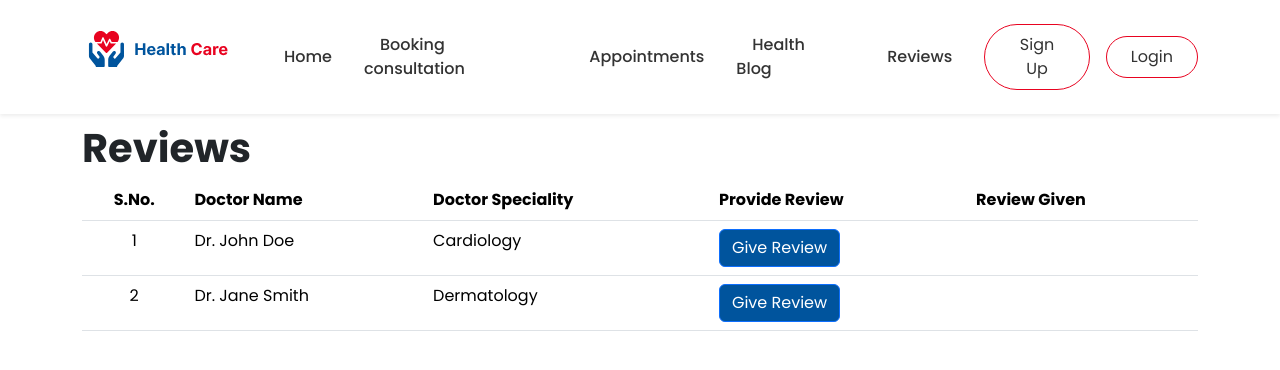
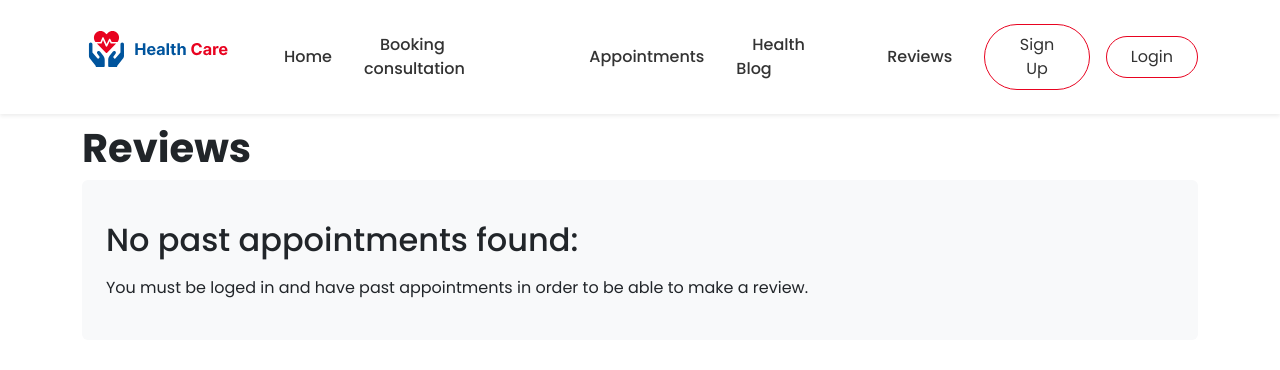
Before and after one commit to Krea132/med_appt_react, a React (Create React App) app: page /reviewForm in a window 1280 px wide. Shown: the top 370 px of the page. Built offline with nearby package versions, Linux system fonts and the light colour scheme.

Commit message:
[NEW] reviewform

```diff
--- a/src/App.js
+++ b/src/App.js
@@ -22,6 +22,8 @@ function App() {
 
         <Notification appointmentUpdated={appointmentUpdated} />
 
+        {/* <GiveReviews /> */}
+
         <Routes>
           <Route path="/" element={<Landing_Page />} />
           <Route path="/signup" element={<Sign_Up />} />
--- a/src/components/Navbar/Navbar.js
+++ b/src/components/Navbar/Navbar.js
@@ -72,7 +72,7 @@ function Navbar() {
               <a href="#">Health Blog</a>
             </li>
             <li className="link">
-              <a href="#">Reviews</a>
+              <Link to="reviewForm">Reviews</Link>
             </li>
             {isLoggedIn ? (
               <>
--- a/src/components/ReviewForm/ReviewForm.js
+++ b/src/components/ReviewForm/ReviewForm.js
@@ -1,16 +1,47 @@
-import React, { useState } from 'react';
+import React, { useEffect, useState } from 'react';
 import Popup from 'reactjs-popup';
 import 'reactjs-popup/dist/index.css';
 
-const doctors = [
-  { name: 'Dr. John Doe', speciality: 'Cardiology' },
-  { name: 'Dr. Jane Smith', speciality: 'Dermatology' }
-];
+const ReviewForm = () => {
+  const [appointments, setAppointments] = useState([]);
+  const [reviews, setReviews] = useState([]);
 
-const ReviewForm = () => {
+  // Cargar doctores con reservas pasadas
+  useEffect(() => {
+    const user = sessionStorage.getItem('email');
+    if (!user) return;
 
-    const [reviews, setReviews] = useState(
-    doctors.map(() => ({
+    const now = new Date();
+    const pastAppointments = [];
+
+    for (let key in localStorage) {
+      if (!localStorage.hasOwnProperty(key)) continue;
+
+      try {
+        const data = JSON.parse(localStorage.getItem(key));
+        if (!data?.doctorName || !data?.doctorSpeciality || !data?.dateAppointment) continue;
+
+        const date = new Date(data.dateAppointment);
+        if (date < now) {
+          pastAppointments.push({
+            name: data.doctorName,
+            speciality: data.doctorSpeciality
+          });
+        }
+      } catch (err) {
+        // ignorar claves que no son JSON válidos
+      }
+    }
+
+    // eliminar duplicados por nombre
+    const uniqueAppointments = pastAppointments.filter(
+      (item, index, self) =>
+        index === self.findIndex((d) => d.name === item.name)
+    );
+
+    setAppointments(uniqueAppointments);
+    setReviews(
+      uniqueAppointments.map(() => ({
         submitted: false,
         formData: {
           name: '',
@@ -19,6 +50,7 @@ const ReviewForm = () => {
         }
       }))
     );
+  }, []);
 
   const handleInputChange = (index, e) => {
     const updated = [...reviews];
@@ -30,7 +62,6 @@ const ReviewForm = () => {
   const updated = [...reviews];
   const form = updated[index].formData;
 
-    // Validación
   if (!form.name || !form.review || !form.rating) {
     alert("Please fill out all fields and select a rating.");
     return;
@@ -40,16 +71,23 @@ const ReviewForm = () => {
   updated[index].submitted = true;
   setReviews(updated);
 
-    // Cerrar modal
+  // Guardar en localStorage
+  const doctorKey = appointments[index].name;
+  localStorage.setItem(`review-${doctorKey}`, JSON.stringify(form));
+
   close();
 };
-
-
 
   return (
     <div className='container-xl py-4 h-100"'>
       <h1 className='h1 fw-bold'>Reviews</h1>
-            <table class="table mx-auto mb-5">
+      {appointments.length === 0 ? (
+        <div className='bg-light rounded p-4'>
+          <h2>No past appointments found:</h2>
+          <p>You must be loged in and have past appointments in order to be able to make a review.</p>
+        </div>
+      ) : (
+        <table className="table mx-auto mb-5">
           <thead>
             <tr>
               <th className='text-center' scope="col">S.No.</th>
@@ -60,14 +98,12 @@ const ReviewForm = () => {
             </tr>
           </thead>
           <tbody>
-
-                  {doctors.map((doctor, index) => (
+            {appointments.map((doctor, index) => (
               <tr key={index}>
-                        <td className='text-center' scope="row">{index + 1}</td>
+                <td className='text-center'>{index + 1}</td>
                 <td>{doctor.name}</td>
                 <td>{doctor.speciality}</td>
                 <td>
-
                   <Popup
                     modal
                     contentStyle={{ maxWidth: '500px', width: '90%', borderRadius: '10px' }}
@@ -132,7 +168,6 @@ const ReviewForm = () => {
                       </div>
                     )}
                   </Popup>
-
                 </td>
                 <td>
                   {reviews[index].submitted && (
@@ -146,8 +181,9 @@ const ReviewForm = () => {
             ))}
           </tbody>
         </table>
+      )}
     </div>
-    )
-}
+  );
+};
 
-export default ReviewForm
+export default ReviewForm;
```
Lines whose indentation alone changed are shown as unchanged.
